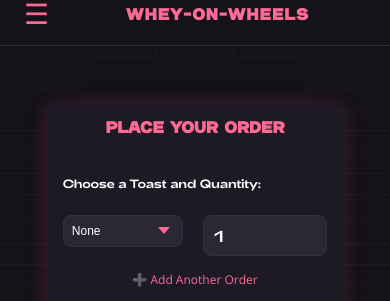
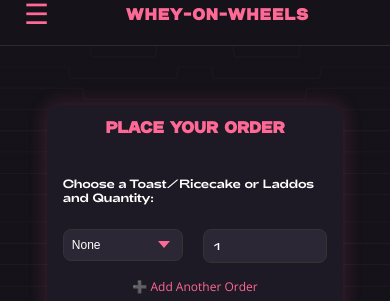
Before and after one commit to Gaurav1504333/WheyOnWheels, a Flask app: template templates/order_toast.html in a window 390 px wide. Shown: the part 15-316 px from the top of the page. Run offline with Flask 3, Linux system fonts and the light colour scheme; the template is opened without the code that fills it, so the values that code supplies are empty; some libraries are stand-ins or nearby versions.

Commit message:
Update order_toast.html

```diff
--- a/templates/order_toast.html
+++ b/templates/order_toast.html
@@ -73,7 +73,7 @@
         font-size: 12px !important;
       }
       input{
-        font-size:10px;
+        font-size:10px !important;
       }
       small {
         font-size: 8px !important;
@@ -173,7 +173,7 @@
 
     <div id="toastContainer">
       <div class="toast-group">
-        <label class="choose">Choose a Toast and Quantity:</label>
+        <label class="choose">Choose a Toast/Ricecake or Laddos and Quantity:</label>
 
         <select name="toast[]" class="toast">
           <option value="">None</option>
```
